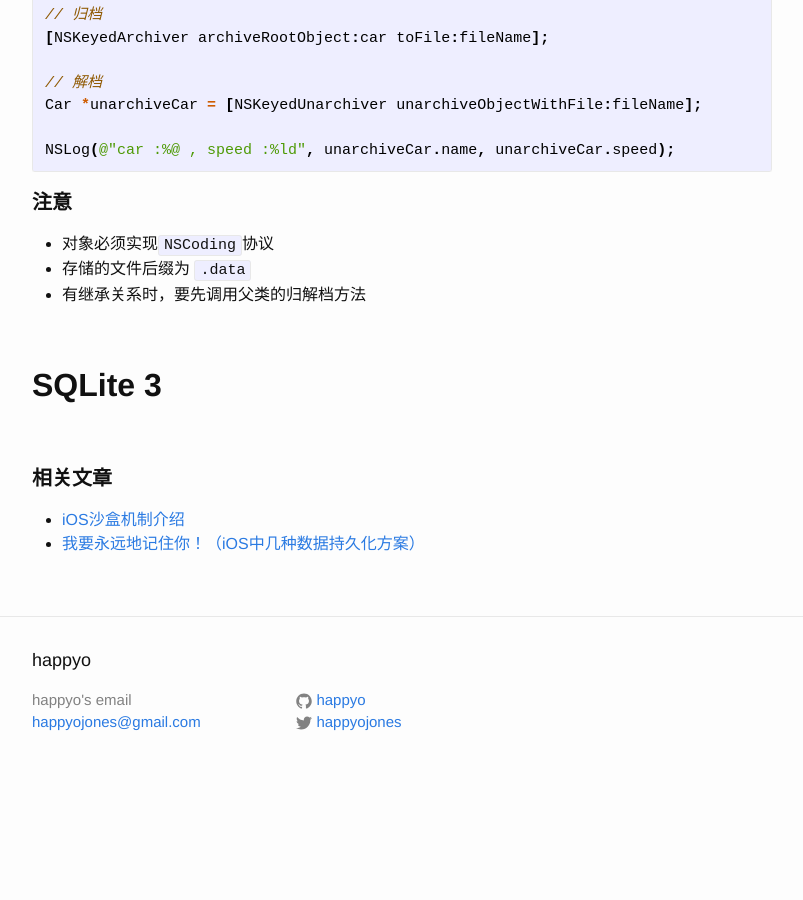
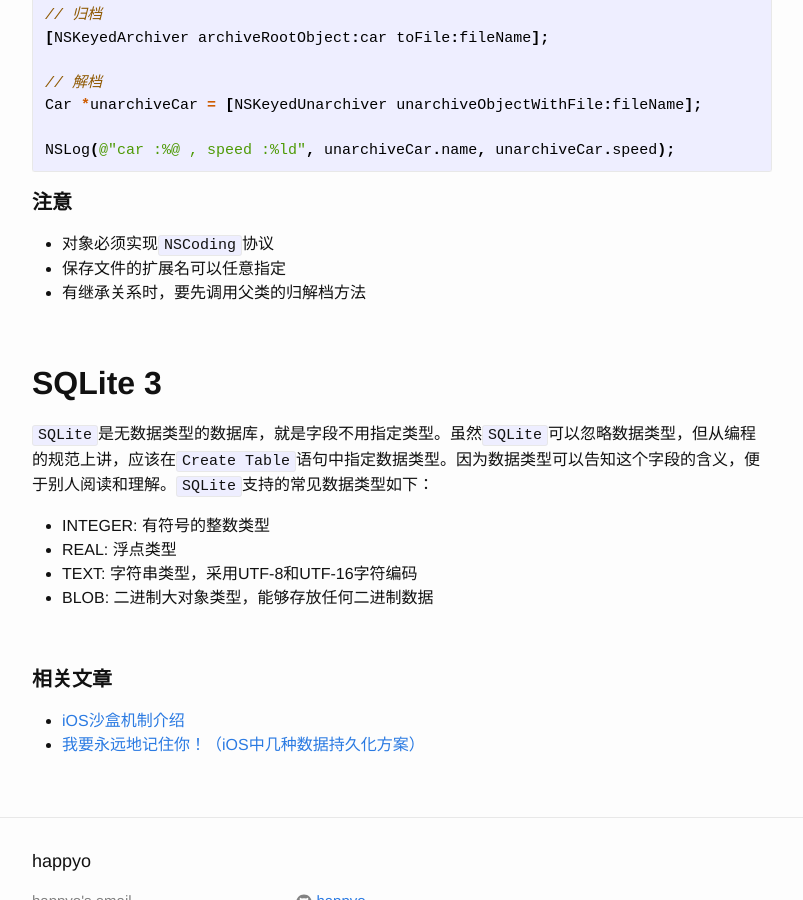
Before and after one commit to happyo/happyo.github.io, a Jekyll site: the page built from _posts/2016-01-12-iOS 数据持久化.markdown, in a window 1280 px wide and 900 px high, scrolled down 6018 px. Shown: the whole window, without its empty margins (238-1041 px from the left). Built offline with Jekyll 4.4.1, drawn with Linux system fonts in a browser that asks for light colours; before the commit the page ends 6812 px from its top, so only the background shows below that.

Commit message:
feat(iOS 数据持久化)：新增 SQLite 3

```diff
--- a/_posts/2016-01-12-iOS 数据持久化.markdown
+++ b/_posts/2016-01-12-iOS 数据持久化.markdown
@@ -231,12 +231,19 @@
 
 ####**注意**
 * 对象必须实现`NSCoding`协议
-* 存储的文件后缀为 `.data`
+* 保存文件的扩展名可以任意指定
 * 有继承关系时，要先调用父类的归解档方法
 
 <br/>
 
 ##**SQLite 3**
+`SQLite`是无数据类型的数据库，就是字段不用指定类型。虽然`SQLite`可以忽略数据类型，但从编程的规范上讲，应该在`Create Table`语句中指定数据类型。因为数据类型可以告知这个字段的含义，便于别人阅读和理解。`SQLite`支持的常见数据类型如下：
+
+* INTEGER: 有符号的整数类型
+* REAL: 浮点类型
+* TEXT: 字符串类型，采用UTF-8和UTF-16字符编码
+* BLOB: 二进制大对象类型，能够存放任何二进制数据
+
 
 
 <br/>
```
Also changed, not shown: 2 other files.
